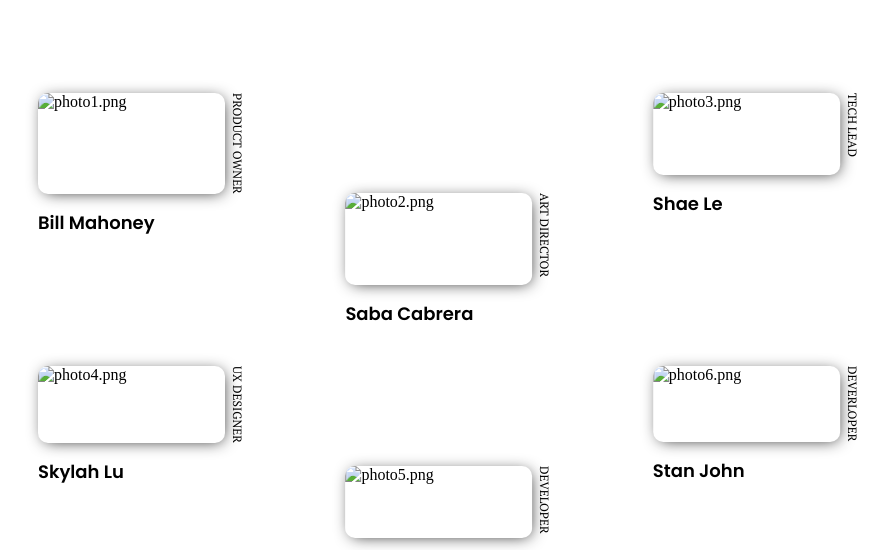
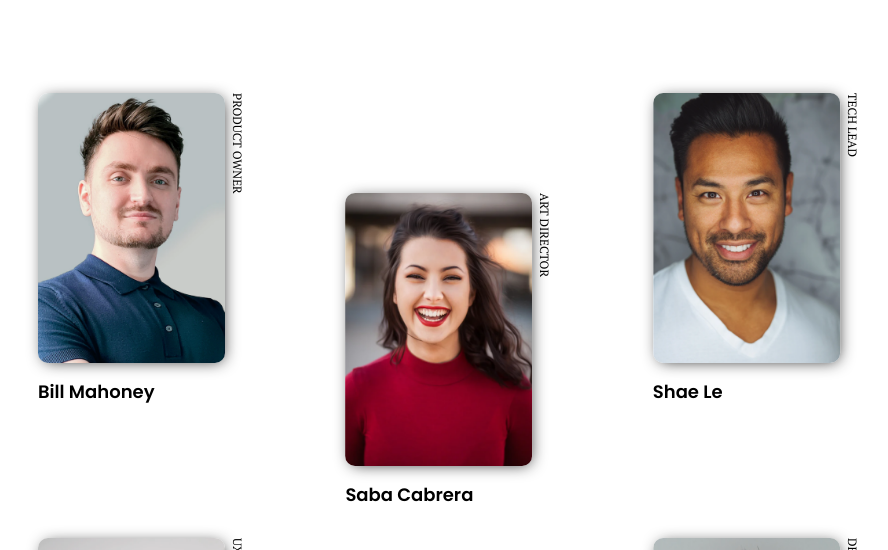
Before and after one commit to WaLinke/devchallenges.io.my-team-page, a plain HTML site: page index.html in a window 1280 px wide. Shown: the part 231-781 px from the top of the page, without its empty margins (197-1085 px from the left). Drawn offline with Linux system fonts and the light colour scheme; the site is published under a folder, as on GitHub Pages, so addresses that start at the root find nothing.

Commit message:
Fix images for GitHub Pages

```diff
--- a/index.html
+++ b/index.html
@@ -23,32 +23,32 @@
         </div>
         <div class="images_container">
             <div class="card_item">
-                <img src="/assets/images/photo1.png" alt="photo1.png" class="crew_image">
+                <img src="./assets/images/photo1.png" alt="photo1.png" class="crew_image">
                 <p class="crew_role">PRODUCT OWNER</p>
                 <p class="crew_name">Bill Mahoney</p>
             </div>
             <div class="card_item">
-                <img src="/assets/images/photo2.png" alt="photo2.png" class="crew_image">
+                <img src="./assets/images/photo2.png" alt="photo2.png" class="crew_image">
                 <p class="crew_role">Art director</p>
                 <p class="crew_name">Saba Cabrera</p>
             </div>
             <div class="card_item">
-                <img src="/assets/images/photo3.png" alt="photo3.png" class="crew_image">
+                <img src="./assets/images/photo3.png" alt="photo3.png" class="crew_image">
                 <p class="crew_role">Tech Lead</p>
                 <p class="crew_name">Shae Le</p>
             </div>
             <div class="card_item">
-                <img src="/assets/images/photo4.png" alt="photo4.png" class="crew_image">
+                <img src="./assets/images/photo4.png" alt="photo4.png" class="crew_image">
                 <p class="crew_role">UX Designer</p>
                 <p class="crew_name">Skylah Lu</p>
             </div>
             <div class="card_item">
-                <img src="/assets/images/photo5.png" alt="photo5.png" class="crew_image">
+                <img src="./assets/images/photo5.png" alt="photo5.png" class="crew_image">
                 <p class="crew_role">Developer</p>
                 <p class="crew_name">Griff Richards</p>
             </div>
             <div class="card_item">
-                <img src="/assets/images/photo6.png" alt="photo6.png" class="crew_image">
+                <img src="./assets/images/photo6.png" alt="photo6.png" class="crew_image">
                 <p class="crew_role">DEverloper</p>
                 <p class="crew_name">Stan John</p>
             </div>
```
